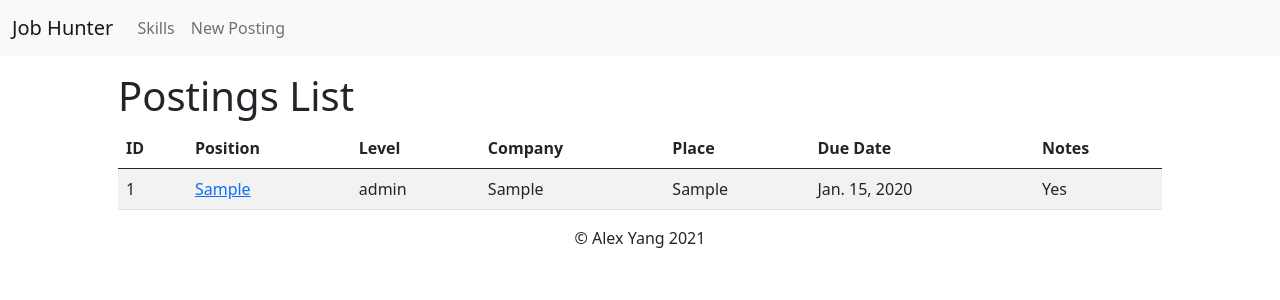
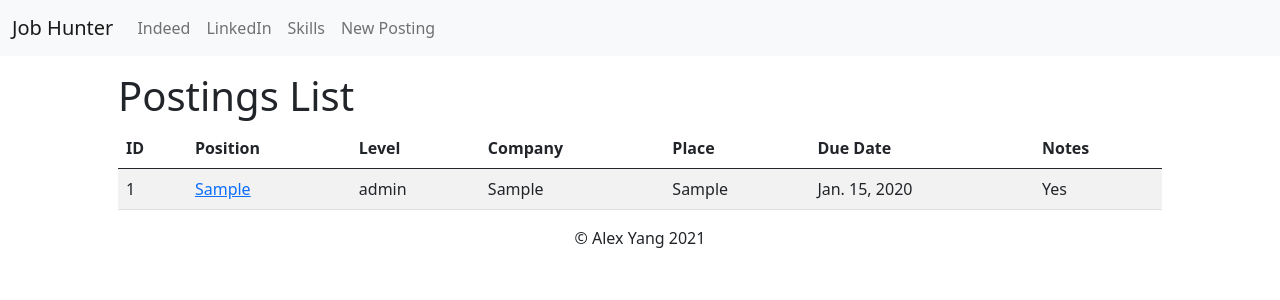
Before and after one commit to alexhyang/FE-portfolio-with-Django-Heroku, a Django app: page /jobhunter/ in a window 1280 px wide. Shown: the top 300 px of the page. Run offline with Django 3.2, Linux system fonts and the light colour scheme; tables that the repository leaves empty hold one stand-in row (values such as "Sample post").

Commit message:
(jobhunter) minor UI improvement

```diff
--- a/jobhunter/templates/jobhunter/layout.html
+++ b/jobhunter/templates/jobhunter/layout.html
@@ -59,6 +59,19 @@
         <div class="collapse navbar-collapse" id="navbarNav">
           <ul class="navbar-nav">
             <li class="nav-item active">
+              <a class="nav-link" href="https://ca.indeed.com/" target="_blank"
+                >Indeed</a
+              >
+            </li>
+            <li class="nav-item active">
+              <a
+                class="nav-link"
+                href="https://www.linkedin.com/jobs/"
+                target="_blank"
+                >LinkedIn</a
+              >
+            </li>
+            <li class="nav-item active">
               <a class="nav-link" href="{% url 'jobhunter:skills' %}">Skills</a>
             </li>
             <li class="nav-item">
--- a/jobhunter/views.py
+++ b/jobhunter/views.py
@@ -11,7 +11,7 @@ import collections
 
 # Create your views here.
 def index(request):
-    postings = Posting.objects.all()
+    postings = Posting.objects.all().order_by("-id")
     return render(request, "jobhunter/index.html", {"postings": postings})
 
 
```
